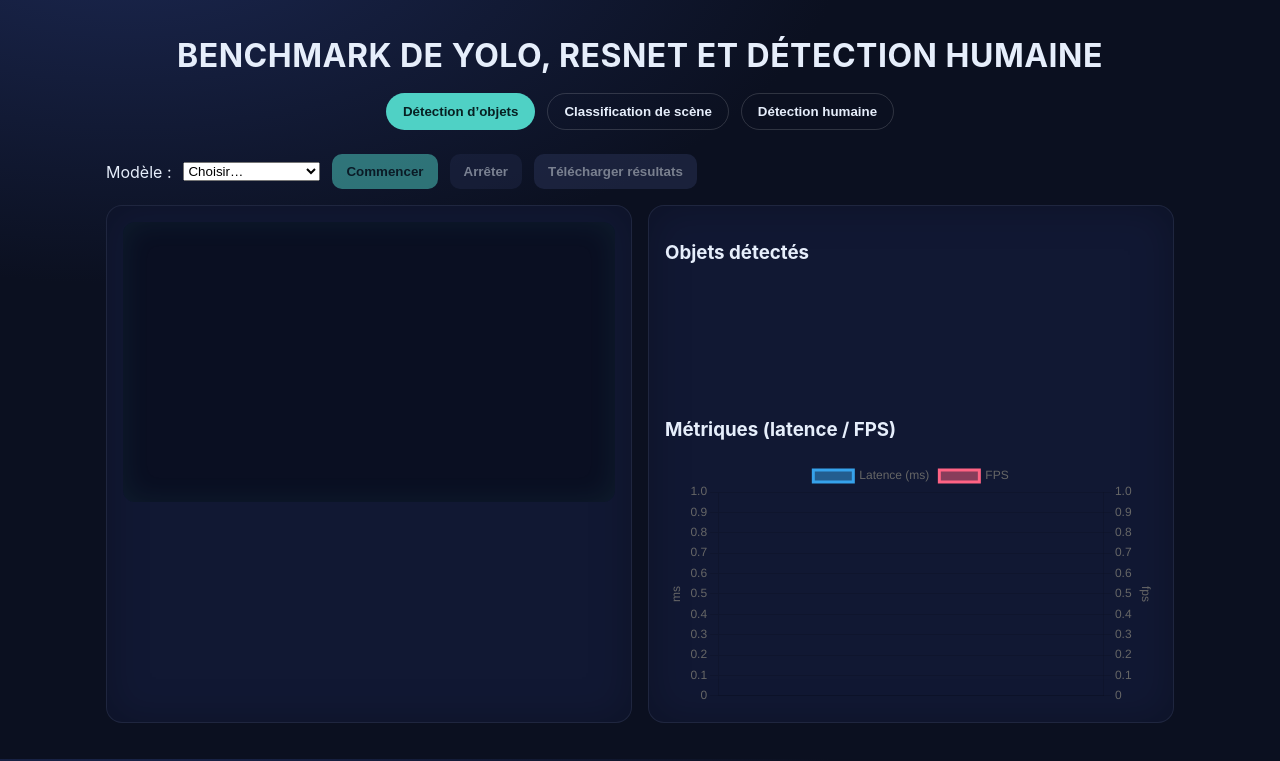
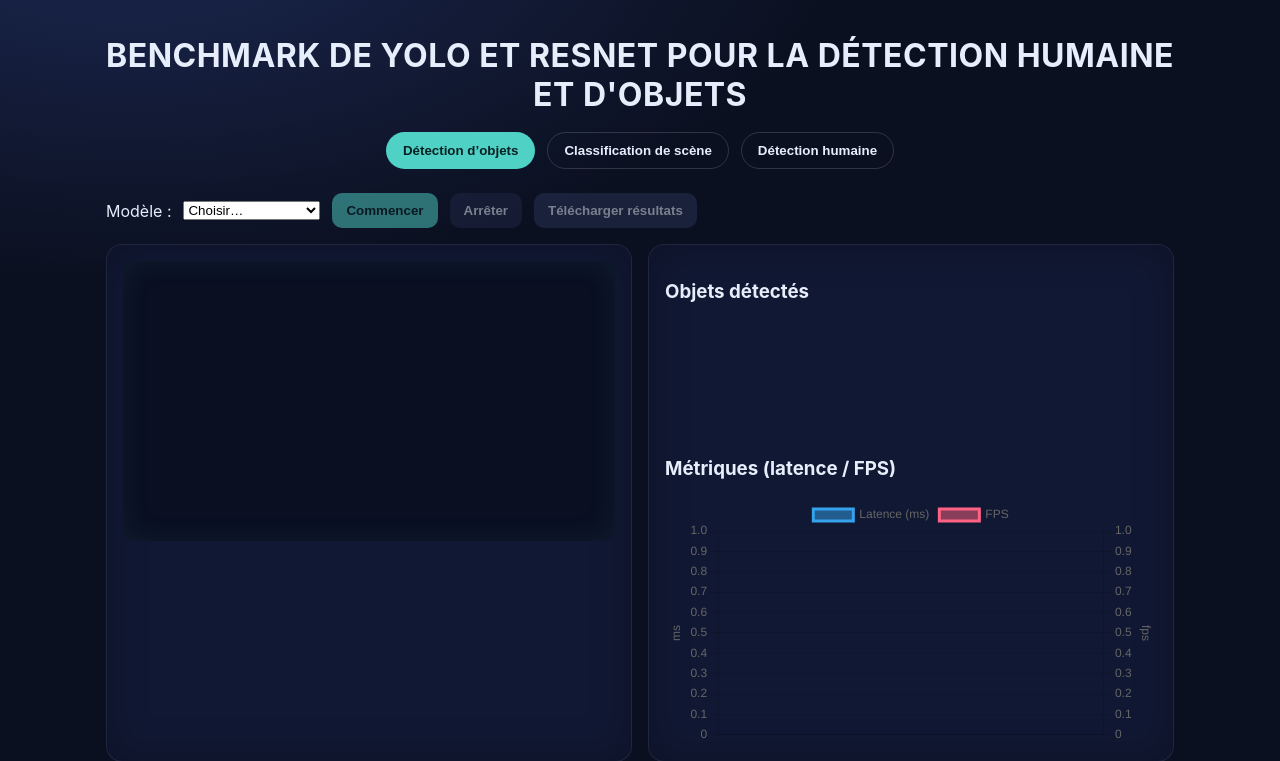
Before and after one commit to Manuela222/Benchmarck-YOLO-ResNet, a Flask app: page /benchmark in a window 1280 px wide. Shown: the top 761 px of the page. Run offline with Flask 3, Linux system fonts and the light colour scheme; the visitor is signed in with stand-in values (Sample User, id 1).

Commit message:
Correction titre

```diff
--- a/Projet video/templates/benchmark.html
+++ b/Projet video/templates/benchmark.html
@@ -2,7 +2,7 @@
 <html lang="fr">
 <head>
   <meta charset="UTF-8" />
-  <title>BENCHMARK DE YOLO, RESNET ET DÉTECTION HUMAINE</title>
+  <title>BENCHMARK DE YOLO ET RESNET POUR LA DÉTECTION HUMAINE ET D'OBJETS</title>
   <meta name="viewport" content="width=device-width, initial-scale=1.0"/>
   <link rel="stylesheet" href="{{ url_for('static', filename='styles.css') }}">
   <script src="https://cdn.jsdelivr.net/npm/chart.js"></script>
@@ -15,7 +15,7 @@
 </head>
 <body class="cv-body">
   <div class="container">
-    <h1 class="title center">BENCHMARK DE YOLO, RESNET ET DÉTECTION HUMAINE</h1>
+    <h1 class="title center">BENCHMARK DE YOLO ET RESNET POUR LA DÉTECTION HUMAINE ET D'OBJETS</h1>
 
     <!-- Onglets -->
     <div class="tabs">
```
Also changed, not shown: README.md, image-1.png (added), image.png (deleted).
